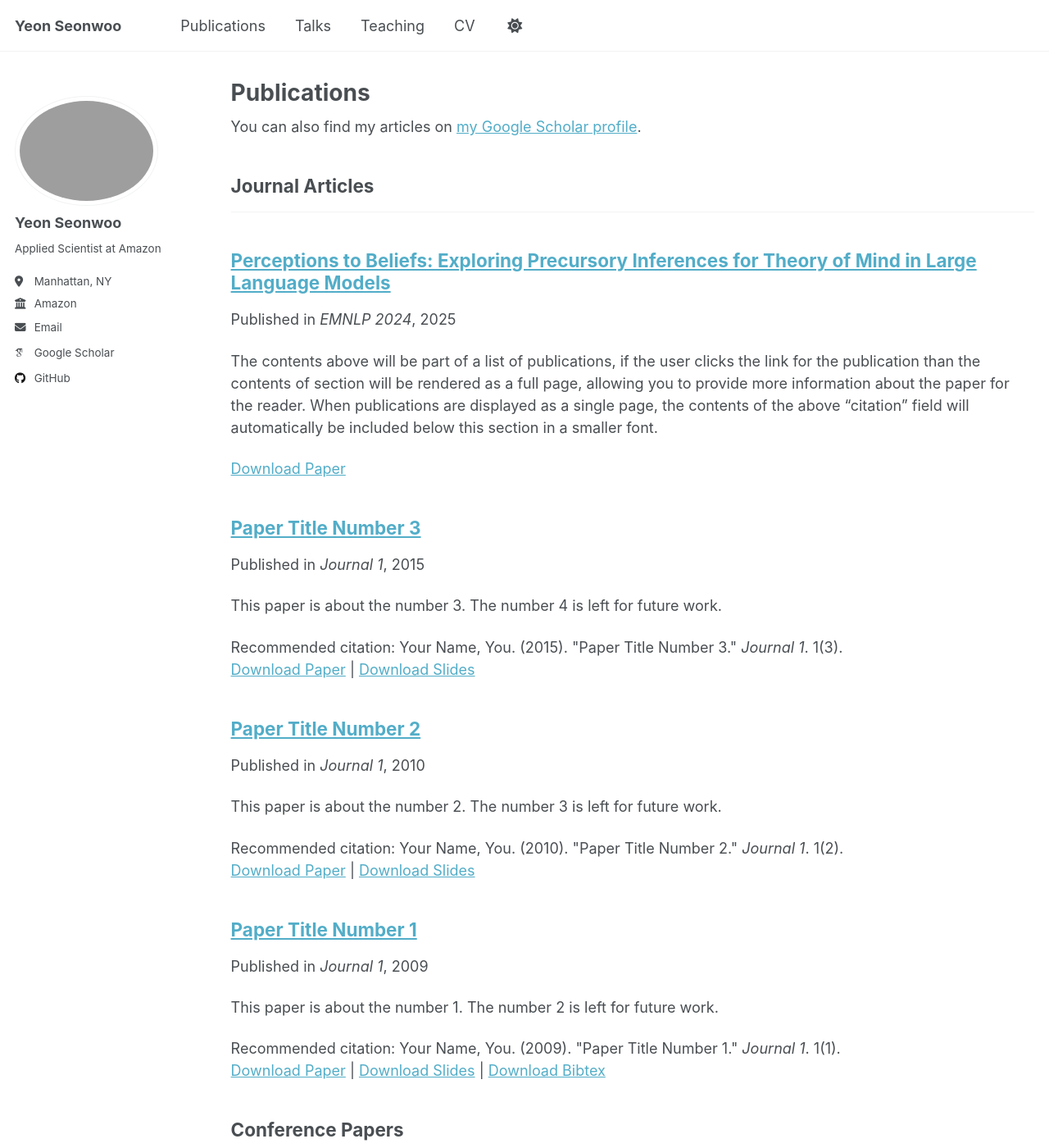
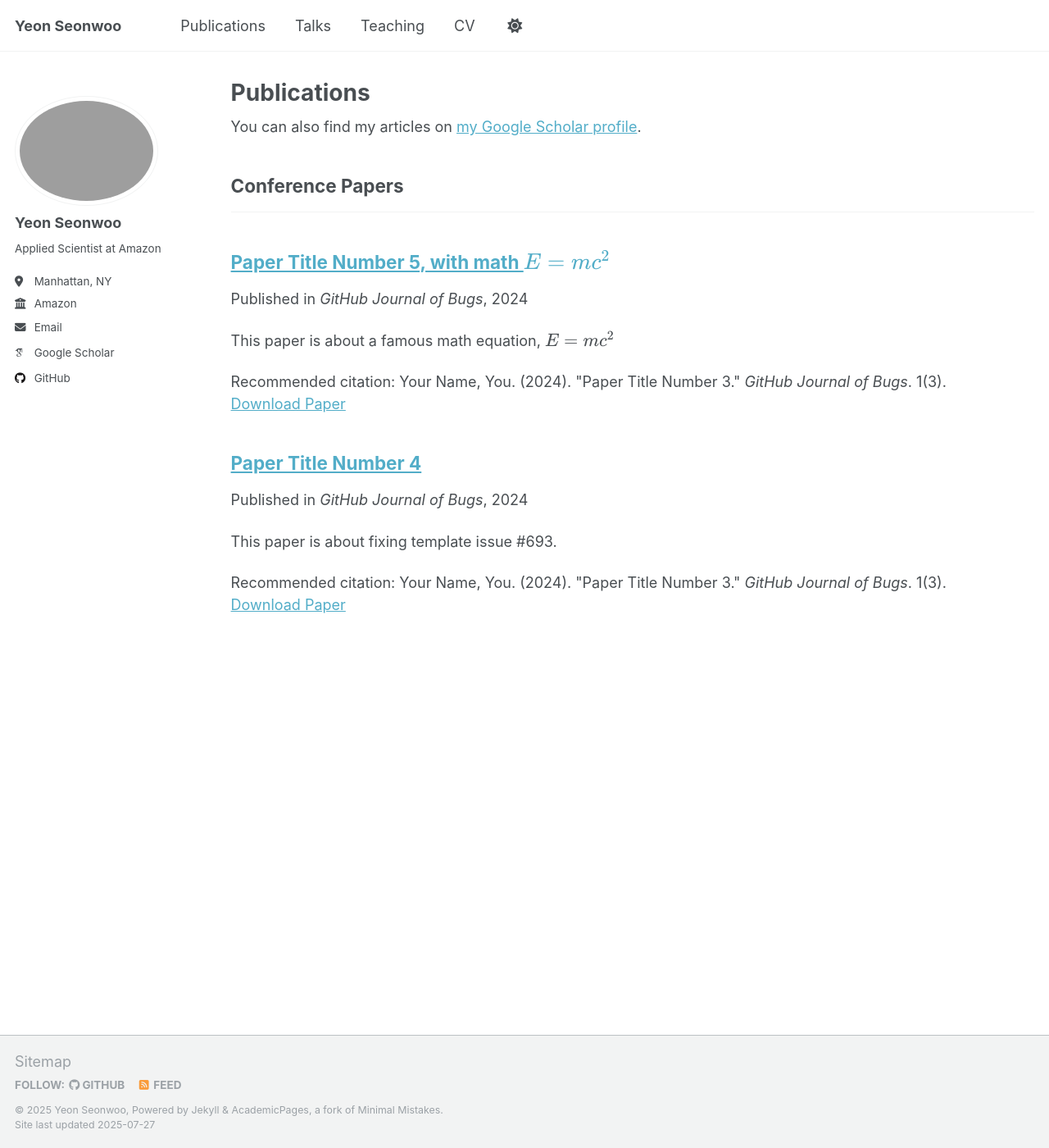
Before and after one commit to yeonsw/yeonsw.github.io, a Jekyll site: the page built from _pages/publications.html, in a window 1280 px wide and 1400 px high. Shown: the whole window at 82% size. Built offline with Jekyll 4.4.1, drawn with Linux system fonts in a browser that asks for light colours; some web fonts are replaced; a script that is not in the unit is left out.

Commit message:
Update _config.yml

```diff
--- a/_config.yml
+++ b/_config.yml
@@ -80,12 +80,10 @@
 
 # Publication Category - The following the list of publication categories and their headings
 publication_category:
-  books:
-    title: 'Books'
-  manuscripts:
-    title: 'Journal Articles'
   conferences:
     title: 'Conference Papers'
+  Workshop:
+    title: 'Workshop Papers'
 
 # Site Settings
 teaser                   :  # filename of teaser fallback teaser image placed in /images/, .e.g. "500x300.png"
```
